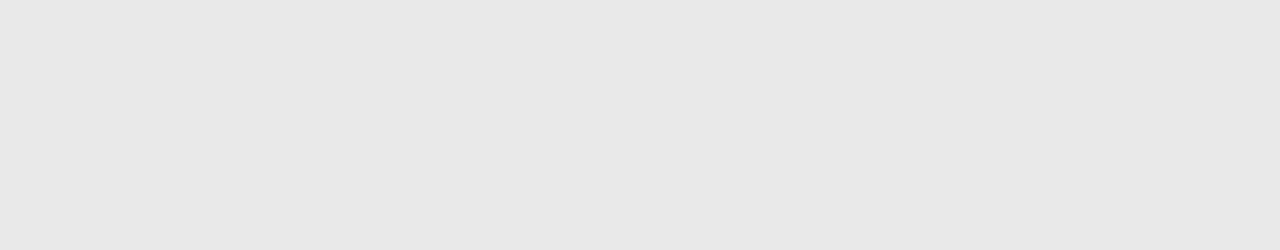
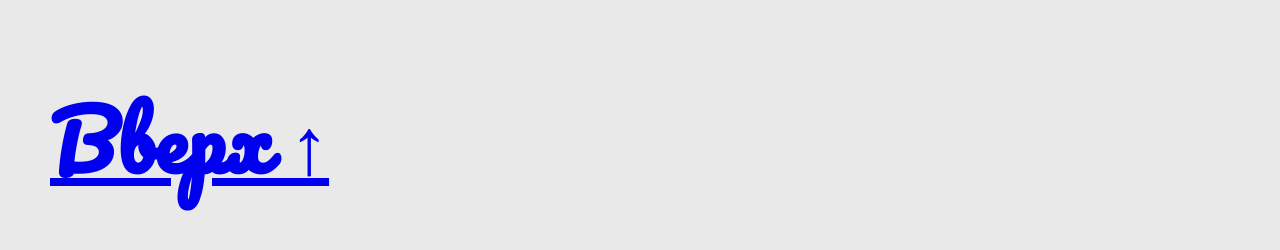
Before and after one commit to Ivan-Corporation/alisa-dynamic-landing, a React (Create React App) app: page / in a window 1280 px wide. Shown: the part 10374-10624 px from the top of the page. Before the commit the page ends 10474 px from the top, so only its background shows below. Built offline with nearby package versions, Linux system fonts and the light colour scheme; a web font is replaced by a local one.

Commit message:
up button and real deploy

```diff
--- a/src/App.js
+++ b/src/App.js
@@ -47,6 +47,7 @@ function App() {
             <Stuff/>
             <About/>
             <Contacts/>
+            <a href='#' className="up">Вверх ↑</a>
           </>
         )}
       </AnimatePresence>
--- a/src/sass/main.scss
+++ b/src/sass/main.scss
@@ -7,3 +7,10 @@
 @import "components/banner";
 @import "components/marquee";
 @import "components/loader";
+
+
+.up {
+    font-size: 80px;
+    padding-left: 50px;
+    padding-bottom: 50px;
+}
```
